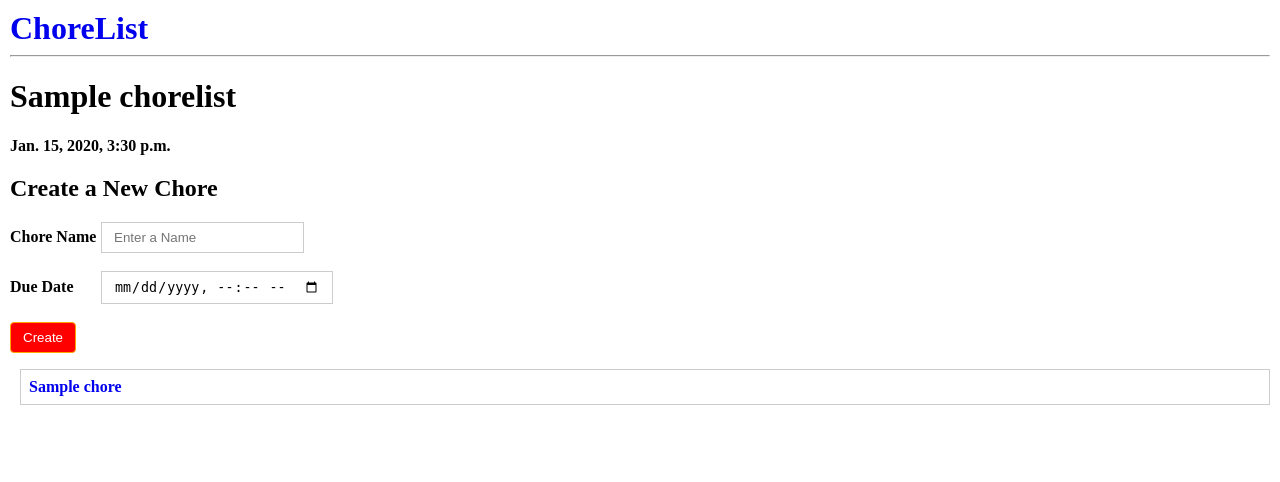
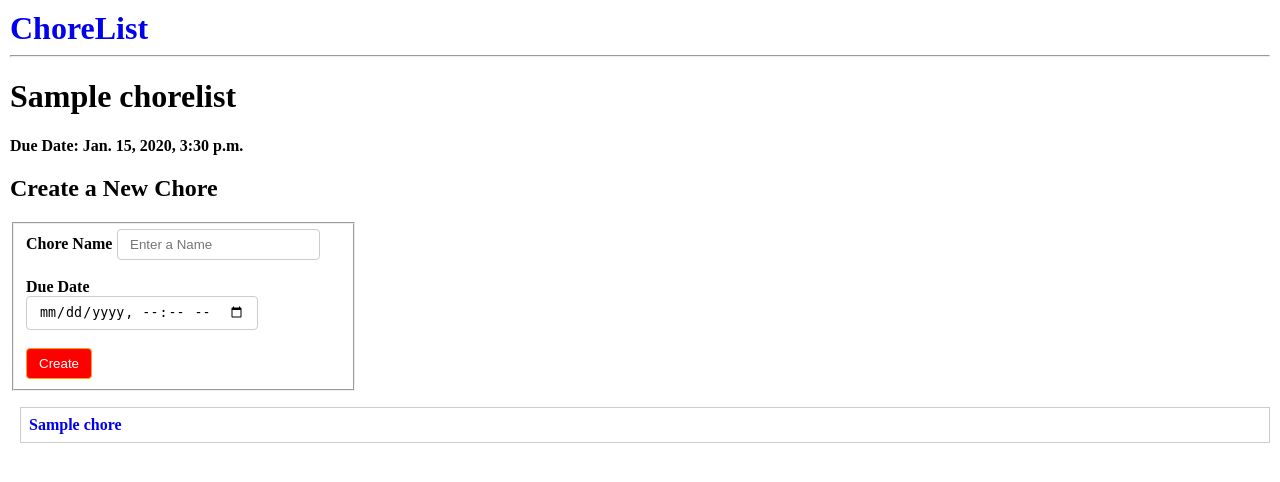
Before and after one commit to deepakmk1993/chorelist, a Django app: page /chores/1/ in a window 1280 px wide. Shown: the top 482 px of the page. Run offline with Django 3.2, Linux system fonts and the light colour scheme; tables that the repository leaves empty hold one stand-in row (values such as "Sample post").

Commit message:
updated views & urls and added templates

```diff
--- a/chores/templates/base.html
+++ b/chores/templates/base.html
@@ -1,8 +1,9 @@
 <!DOCTYPE html>
 <html>
 <head>
+  <meta http-equiv="refresh" content="10" />
+  <meta name="viewport" content="width=500, initial-scale=1">
   <title>{% block title %}My Chore List App{% endblock %}</title>
-  <meta http-equiv="refresh" content="10" />
   <style type="text/css">
     body{
       margin: 0;
@@ -47,14 +48,17 @@
     }
     input{
       padding: 7px 12px;
+      border-radius: 4px;
       border: 1px solid #ccc;
     }
     input[type="submit"]{
       color: white;
       cursor: pointer;
       background: red;
-      border-radius: 4px;
       border: 1px solid orange;
+    }
+    fieldset{
+      width: 25%;
     }
   </style>
 </head>
--- a/chores/templates/chores/detail.html
+++ b/chores/templates/chores/detail.html
@@ -4,11 +4,12 @@
 {% block primary %}
 
 <h1>{{chorelist}}</h1>
-<p>{{chorelist.due_date}}</p>
+<p>Due Date: {{chorelist.due_date}}</p>
 
 <h2>Create a New Chore</h2>
 <form action="/chores/{{chorelist.id}}/" method="post">
     {% csrf_token %}
+    <fieldset>
     <label for="name">Chore Name</label>
     <input type="textbox" name="name" id="name" placeholder="Enter a Name">
     <br><br>
@@ -16,8 +17,8 @@
     <input type="datetime-local" name="duedate" id="duedate" />
     <br><br>
     <input type="submit" value="Create">
+    </fieldset>
 </form>
-
 
 {% if chorelist.chore_set.all %}
   <ul>
```
